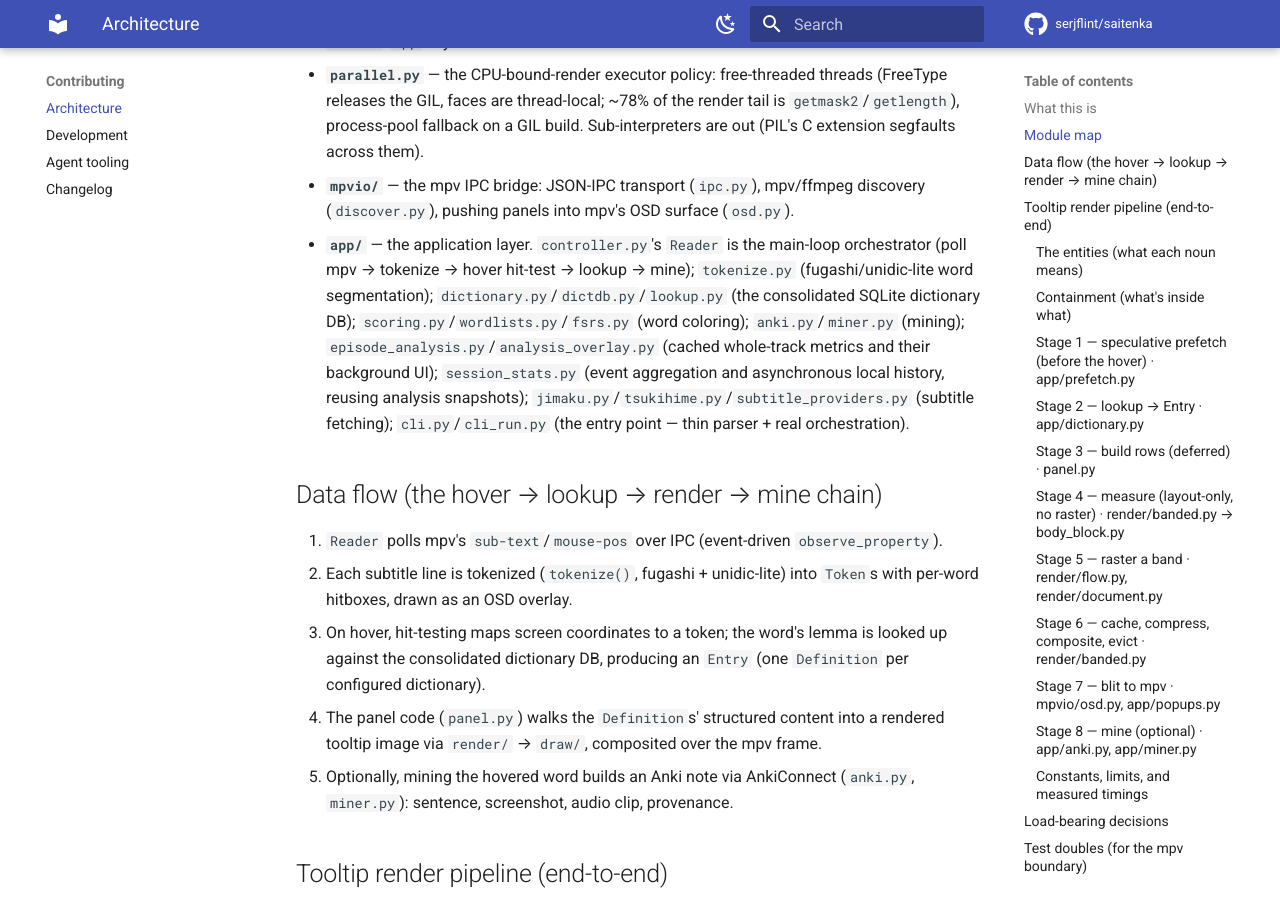
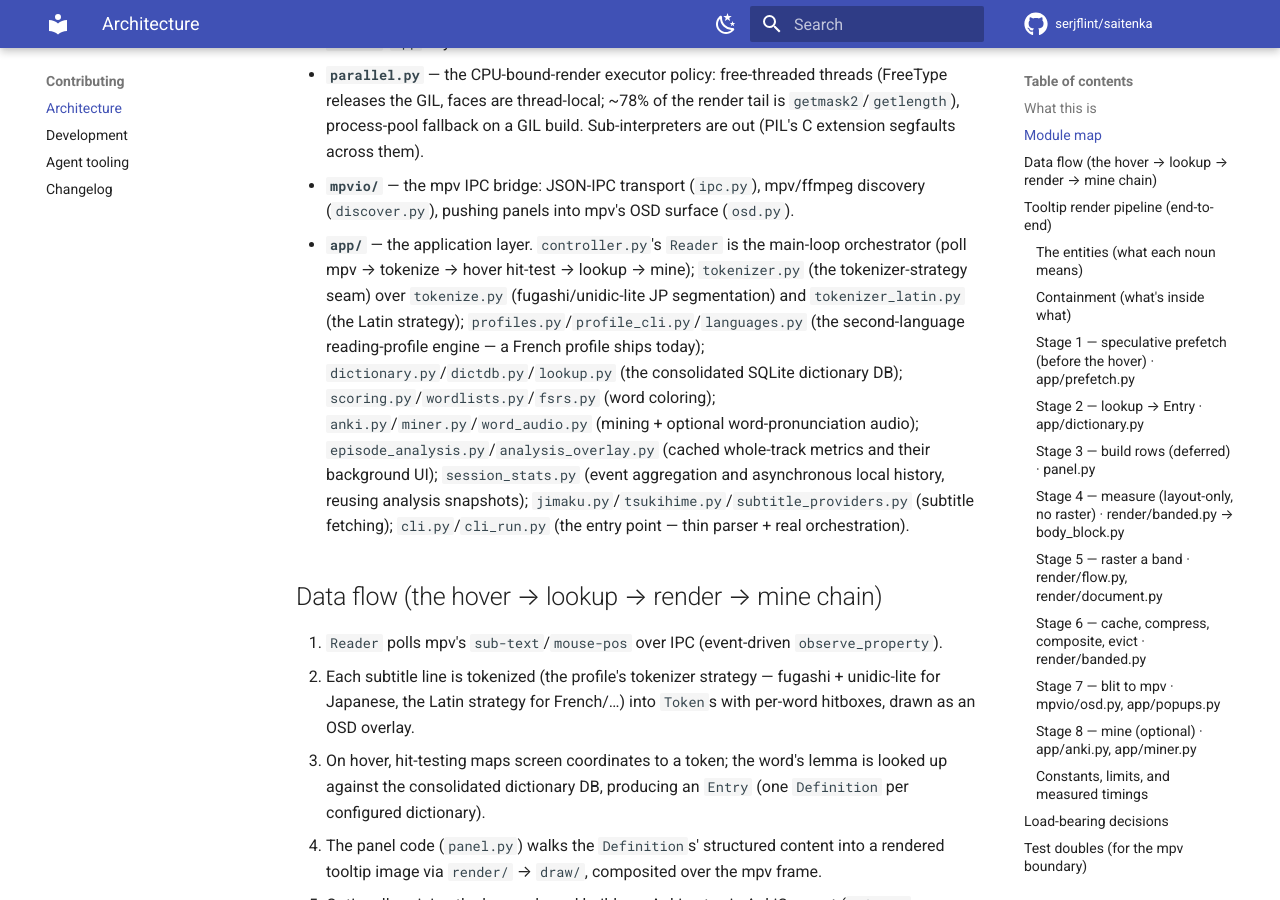
Before and after one commit to serjflint/saitenka, an MkDocs documentation site: the page built from docs/contributing/architecture.md, in a window 1280 px wide and 900 px high, scrolled down 944 px. Built offline with MkDocs 1.6.1 and Material for MkDocs 9.7.7, drawn with Linux system fonts in a browser that asks for light colours; comment, search, counter and statistics services are not loaded; some of the changed text lies outside the part shown.

Commit message:
docs: fix architecture constant, module map, README + config example
- ARCHITECTURE.md: wheel-step constant was wrong (round(osd_h*0.08)~86px);
  code + BENCHMARKS.md agree it is round(_tip_ref_h*0.12)~130px in REF_H space.
  Module map + data-flow now name the second-language engine
  (tokenizer/tokenizer_latin/profiles/profile_cli/languages) and word_audio.
- README.md: feature list + extras table actualized (profiles, kanji panel,
  gaiji images, word audio, motion clips; images/layout-engine/telemetry rows).
- overlay.example.toml: drop the removed `show_dict_tabs` knob (no longer in
  config.py); add the real kanji_stroke_order + crisp_upscale toggles.

```diff
--- a/overlay/ARCHITECTURE.md
+++ b/overlay/ARCHITECTURE.md
@@ -34,9 +34,12 @@
 - **`mpvio/`** — the mpv IPC bridge: JSON-IPC transport (`ipc.py`), mpv/ffmpeg discovery
   (`discover.py`), pushing panels into mpv's OSD surface (`osd.py`).
 - **`app/`** — the application layer. `controller.py`'s `Reader` is the main-loop orchestrator
-  (poll mpv → tokenize → hover hit-test → lookup → mine); `tokenize.py` (fugashi/unidic-lite word
-  segmentation); `dictionary.py`/`dictdb.py`/`lookup.py` (the consolidated SQLite dictionary DB);
-  `scoring.py`/`wordlists.py`/`fsrs.py` (word coloring); `anki.py`/`miner.py` (mining);
+  (poll mpv → tokenize → hover hit-test → lookup → mine); `tokenizer.py` (the tokenizer-strategy
+  seam) over `tokenize.py` (fugashi/unidic-lite JP segmentation) and `tokenizer_latin.py` (the Latin
+  strategy); `profiles.py`/`profile_cli.py`/`languages.py` (the second-language reading-profile engine
+  — a French profile ships today); `dictionary.py`/`dictdb.py`/`lookup.py` (the consolidated SQLite
+  dictionary DB); `scoring.py`/`wordlists.py`/`fsrs.py` (word coloring);
+  `anki.py`/`miner.py`/`word_audio.py` (mining + optional word-pronunciation audio);
   `episode_analysis.py`/`analysis_overlay.py` (cached whole-track metrics and their background UI);
   `session_stats.py` (event aggregation and asynchronous local history, reusing analysis snapshots);
   `jimaku.py`/`tsukihime.py`/`subtitle_providers.py`
@@ -45,8 +48,9 @@
 ## Data flow (the hover → lookup → render → mine chain)
 
 1. `Reader` polls mpv's `sub-text`/`mouse-pos` over IPC (event-driven `observe_property`).
-2. Each subtitle line is tokenized (`tokenize()`, fugashi + unidic-lite) into `Token`s with
-   per-word hitboxes, drawn as an OSD overlay.
+2. Each subtitle line is tokenized (the profile's tokenizer strategy — fugashi + unidic-lite for
+   Japanese, the Latin strategy for French/…) into `Token`s with per-word hitboxes, drawn as an OSD
+   overlay.
 3. On hover, hit-testing maps screen coordinates to a token; the word's lemma is looked up against
    the consolidated dictionary DB, producing an `Entry` (one `Definition` per configured
    dictionary).
```
Also changed, not shown: other parts of overlay/ARCHITECTURE.md (+2 -2 lines), README.md (+15 -8 lines), 1 other file.
